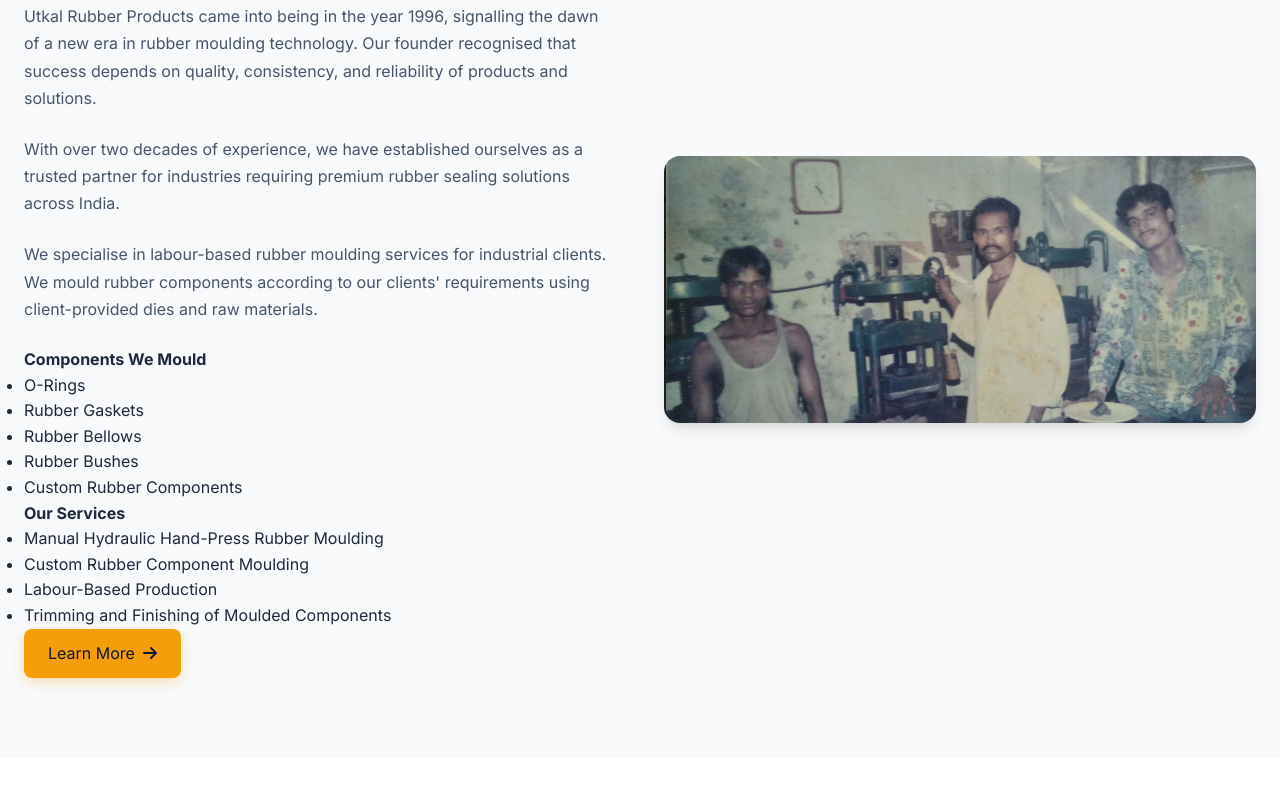
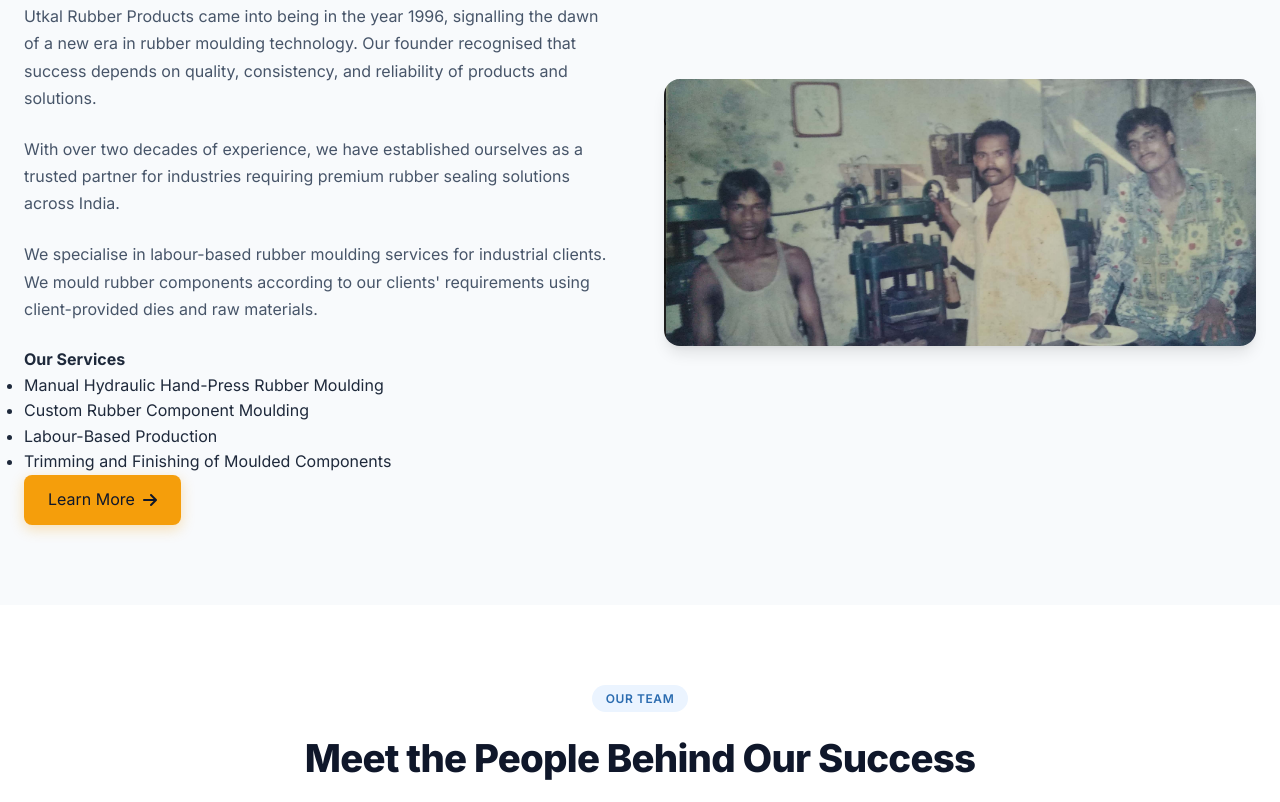
Before and after one commit to AakashPanda/utkal-rubber-products, a plain HTML site: page index.html in a window 1280 px wide. Shown: the part 1970-2772 px from the top of the page. Drawn offline with nearby package versions, Linux system fonts and the light colour scheme.

Commit message:
Remove components list from index.html
Removed the section listing components that can be moulded.

```diff
--- a/index.html
+++ b/index.html
@@ -183,16 +183,6 @@
           <p>
             We specialise in labour-based rubber moulding services for industrial clients. We mould rubber components according to our clients' requirements using client-provided dies and raw materials.
           </p>
-          <div>
-            <h4>Components We Mould</h4>
-            <ul>
-                <li>O-Rings</li>
-                <li>Rubber Gaskets</li>
-                <li>Rubber Bellows</li>
-                <li>Rubber Bushes</li>
-                <li>Custom Rubber Components</li>
-            </ul>
-          </div>
           <div>
             <h4>Our Services</h4>
             <ul>
```
